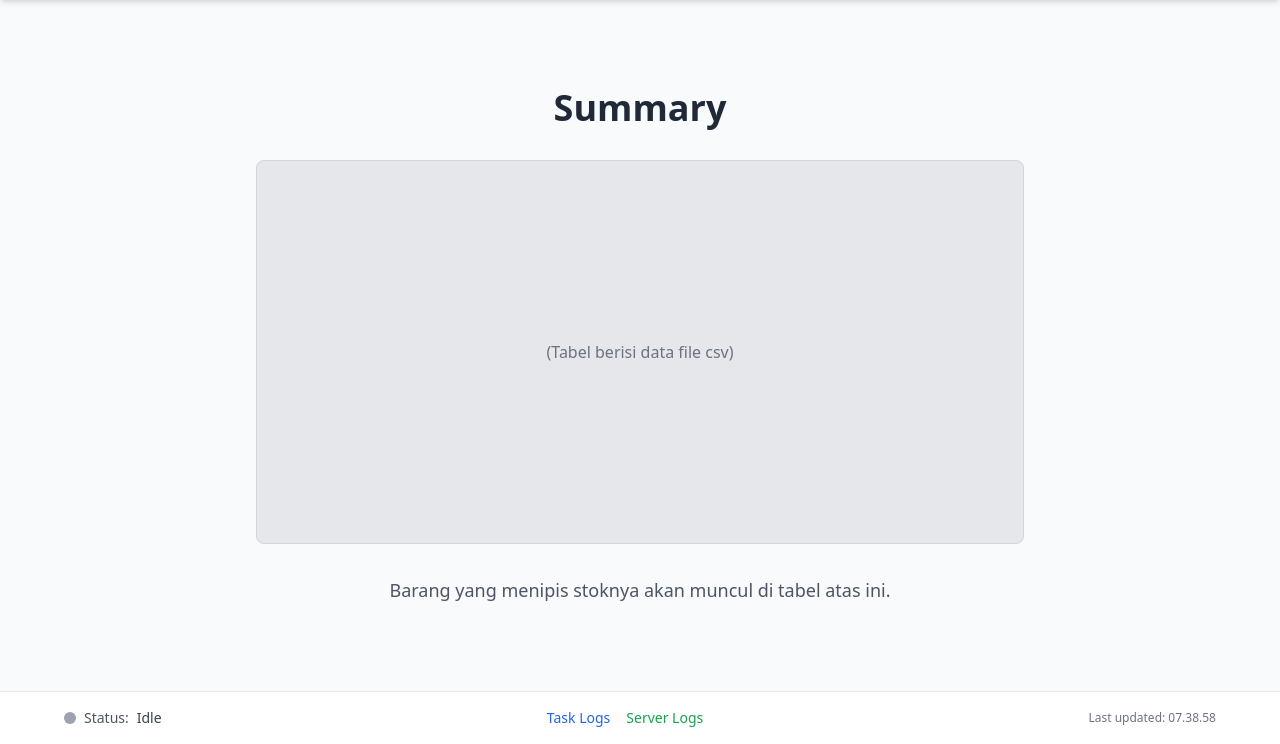
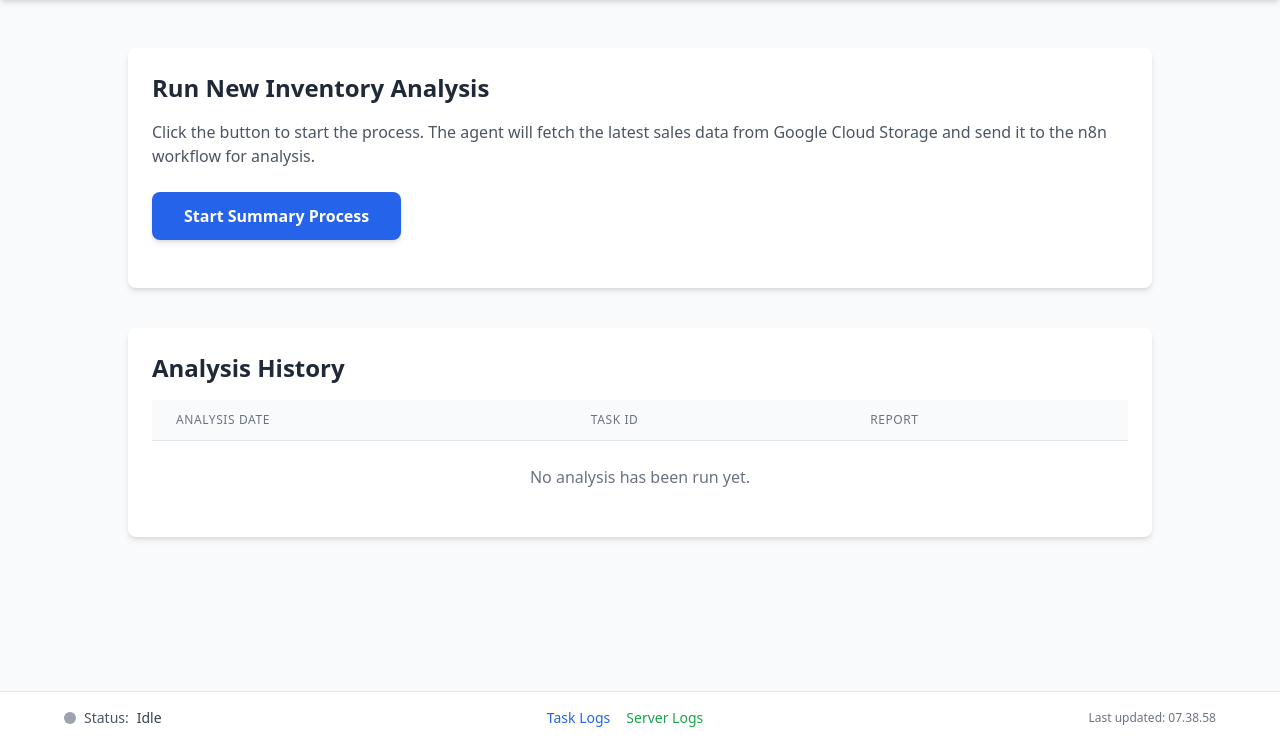
Before and after one commit to Cleign1/frontend-n8n-skripsi, a Flask app: page /rangkuman in a window 1280 px wide. Shown: the part 56-800 px from the top of the page. Run offline with Flask 3, Linux system fonts and the light colour scheme; data that the repository does not hold is empty; some libraries are stand-ins or nearby versions.

Commit message:
Redesign summary page with analysis history and actions
Revamps the rangkuman.html template to include a 'Run New Inventory Analysis' section with a start button, a notification area, and an 'Analysis History' table listing past analysis tasks. Adds improved layout, clickable table rows for report navigation, and updates the page title and structure for better usability.

```diff
--- a/templates/rangkuman.html
+++ b/templates/rangkuman.html
@@ -3,37 +3,79 @@
 <head>
     <meta charset="UTF-8">
     <meta name="viewport" content="width=device-width, initial-scale=1.0">
-    <title>Summary</title>
+    <title>Summary Agent</title>
     <script src="https://cdn.tailwindcss.com"></script>
     <link rel="icon" href="{{ url_for('static', filename='logo_desktop.svg') }}" type="image/svg+xml">
+    <style>
+        /* To make table rows clickable */
+        .clickable-row {
+            cursor: pointer;
+        }
+    </style>
 </head>
 <body class="min-h-screen bg-gray-50 text-gray-800 flex flex-col">
 
     {% include "components/header.html" %}
 
-    <main class="flex-grow flex items-center justify-center py-12">
-        <div class="w-full max-w-4xl mx-auto p-8 flex flex-col items-center text-center">
+    <main class="flex-grow py-12 px-4 sm:px-6 lg:px-8">
+        <div class="w-full max-w-5xl mx-auto">
 
-            <h1 class="text-4xl font-bold text-gray-800 mb-8">
-                Summary
-            </h1>
-
-            <div id="preview-box" class="w-full max-w-3xl min-h-[24rem] bg-gray-200 rounded-lg flex items-center justify-center p-4 border border-gray-300">
-                {% if json_data %}
-                    <pre class="text-left text-xs whitespace-pre-wrap overflow-auto h-96 w-full bg-white p-4 rounded-md">{{ json_data }}</pre>
-                {% else %}
-                    <p class="text-gray-500">(Tabel berisi data file csv)</p>
-                {% endif %}
+            <div class="bg-white p-6 rounded-lg shadow-md mb-10">
+                 <h1 class="text-2xl font-bold text-gray-800 mb-4">Run New Inventory Analysis</h1>
+                 <p class="text-gray-600 mb-6">Click the button to start the process. The agent will fetch the latest sales data from Google Cloud Storage and send it to the n8n workflow for analysis.</p>
+                 <button
+                    id="start-summary-btn"
+                    class="bg-blue-600 text-white font-bold py-3 px-8 rounded-lg hover:bg-blue-700 transition duration-300 shadow-md focus:outline-none focus:ring-2 focus:ring-blue-500 focus:ring-opacity-50"
+                    data-start-url="{{ url_for('summary.start_summary') }}"
+                    data-tasks-url="{{ url_for('tasks_ui.tasks') }}">
+                    Start Summary Process
+                </button>
+                 <div id="notification-area" class="mt-6 text-green-700 font-medium"></div>
             </div>
 
-            <p class="text-lg text-gray-600 mt-8">
-                Barang yang menipis stoknya akan muncul di tabel atas ini.
-            </p>
+            <div class="bg-white p-6 rounded-lg shadow-md">
+                 <h2 class="text-2xl font-bold text-gray-800 mb-4">Analysis History</h2>
+                 <div class="overflow-x-auto">
+                     <table class="min-w-full divide-y divide-gray-200">
+                         <thead class="bg-gray-50">
+                             <tr>
+                                 <th scope="col" class="px-6 py-3 text-left text-xs font-medium text-gray-500 uppercase tracking-wider">Analysis Date</th>
+                                 <th scope="col" class="px-6 py-3 text-left text-xs font-medium text-gray-500 uppercase tracking-wider">Task ID</th>
+                                 <th scope="col" class="px-6 py-3 text-left text-xs font-medium text-gray-500 uppercase tracking-wider">Report</th>
+                             </tr>
+                         </thead>
+                         <tbody class="bg-white divide-y divide-gray-200">
+                             {% for task in tasks %}
+                                 <tr class="hover:bg-gray-50 clickable-row" data-href="{{ url_for('summary.show_summary_result', task_id=task.task_id) }}">
+                                     <td class="px-6 py-4 whitespace-nowrap text-sm text-gray-700">{{ task.timestamp | format_datetime }}</td>
+                                     <td class="px-6 py-4 whitespace-nowrap text-sm text-gray-500 font-mono"><code>{{ task.task_id }}</code></td>
+                                     <td class="px-6 py-4 whitespace-nowrap text-sm text-blue-600 hover:underline">View Report &rarr;</td>
+                                 </tr>
+                             {% else %}
+                                 <tr>
+                                     <td colspan="3" class="text-center text-gray-500 py-6">No analysis has been run yet.</td>
+                                 </tr>
+                             {% endfor %}
+                         </tbody>
+                     </table>
+                 </div>
+            </div>
 
         </div>
     </main>
 
     {% include "components/footer.html" %}
 
+    <script src="{{ url_for('static', filename='javascript/summary_agent.js') }}"></script>
+    <script>
+        document.addEventListener('DOMContentLoaded', function() {
+            const rows = document.querySelectorAll('.clickable-row');
+            rows.forEach(row => {
+                row.addEventListener('click', () => {
+                    window.location.href = row.dataset.href;
+                });
+            });
+        });
+    </script>
 </body>
 </html>
```
